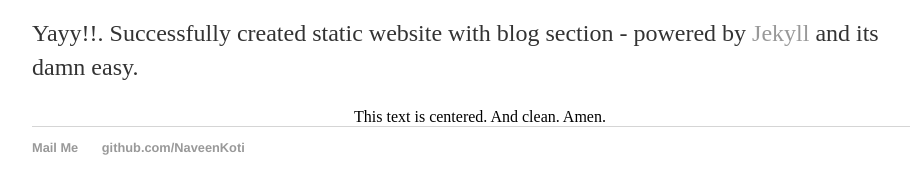
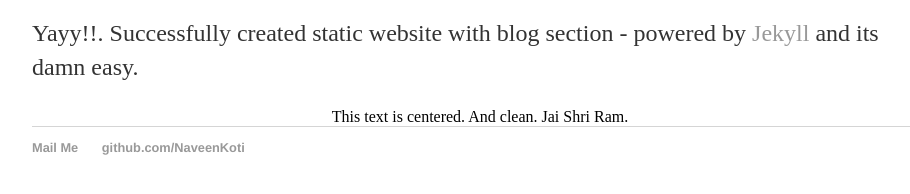
Before and after one commit to NaveenKoti/naveenkoti.github.io, a Jekyll site: the page built from _posts/2017-11-07-my-first-blog-post.md, in a window 1280 px wide. Shown: the part 293-487 px from the top of the page, without its empty margins (160-1070 px from the left). Built offline with Jekyll 4.4.1, drawn with Linux system fonts in a browser that asks for light colours.

Commit message:
Update 2017-11-07-my-first-blog-post.md
text center test

```diff
--- a/_posts/2017-11-07-my-first-blog-post.md
+++ b/_posts/2017-11-07-my-first-blog-post.md
@@ -5,4 +5,4 @@ date: 2017-11-07
 ---
 
 Yayy!!. Successfully created static website with blog section - powered by [Jekyll](http://jekyllrb.com) and its damn easy.
-<center>This text is centered.  And clean.  Amen.</center>
+<center>This text is centered.  And clean.  Jai Shri Ram.</center>
```
